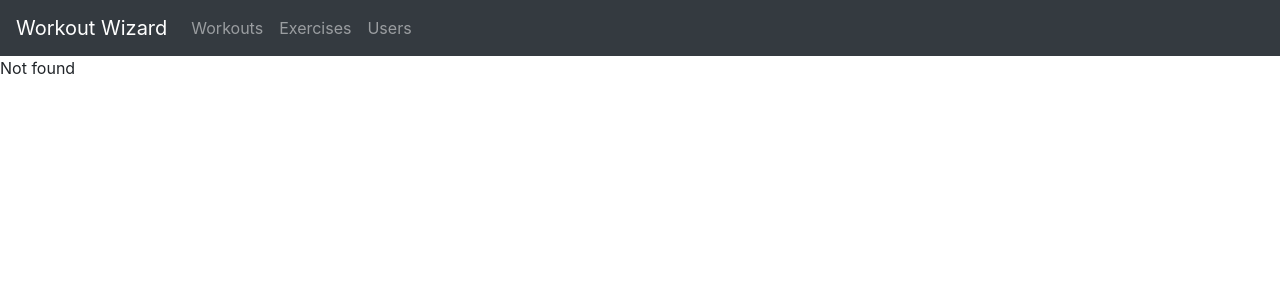
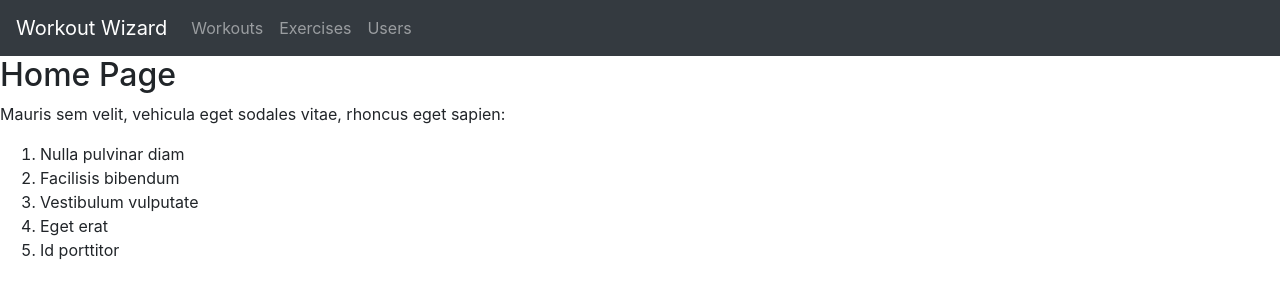
Before and after one commit to LexiSchindel/WorkoutWizard, a React (Create React App) app in the folder client/: page / in a window 1280 px wide. Before the commit this address had no page. Shown: the top 300 px of the page. Built offline with nearby package versions, Linux system fonts and the light colour scheme.

Commit message:
added home page

```diff
--- /dev/null
+++ b/client/src/Home.js
@@ -0,0 +1,22 @@
+import React, { Component } from "react";
+
+class Workouts extends Component {
+  render() {
+    return (
+      <div>
+        <h2>Home Page</h2>
+        <p>Mauris sem velit, vehicula eget sodales vitae,
+        rhoncus eget sapien:</p>
+        <ol>
+          <li>Nulla pulvinar diam</li>
+          <li>Facilisis bibendum</li>
+          <li>Vestibulum vulputate</li>
+          <li>Eget erat</li>
+          <li>Id porttitor</li>
+        </ol>
+      </div>
+    );
+  }
+}
+
+export default Workouts;
--- a/client/src/NavBar.js
+++ b/client/src/NavBar.js
@@ -1,6 +1,7 @@
 import React from 'react';
 import { Nav, Navbar, NavItem } from 'react-bootstrap';
 import { BrowserRouter, Switch, Route, Link } from 'react-router-dom';
+import Home from "./Home";
 import Workouts from "./Workouts";
 import Exercises from "./Exercises";
 import Users from "./Users";
@@ -31,6 +32,7 @@ class NavBarMain extends React.Component {
                 </div>
                 <div>
                     <Switch>
+                        <Route exact path='/' component={Home} />
                         <Route exact path='/Workouts' component={Workouts} />
                         <Route exact path='/Exercises' component={Exercises} />
                         <Route exact path='/Users' component={Users} />
```
